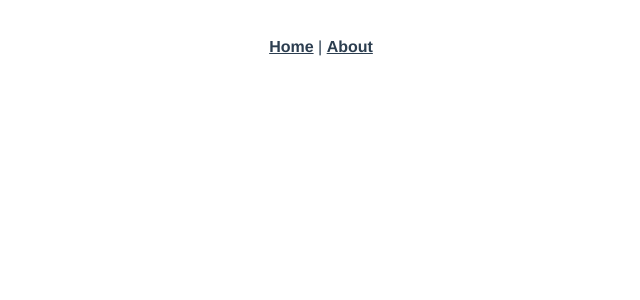
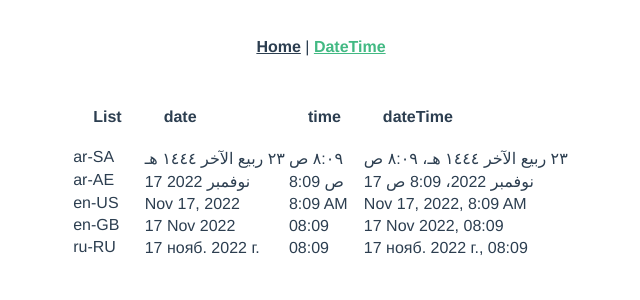
Before and after one commit to ctaaag/hello-Himedi, a Vue app: page /datetime in a window 1280 px wide. Before the commit this address had no page. Shown: the top 300 px of the page, without its empty margins (319-959 px from the left). Built offline with nearby package versions, Linux system fonts and the light colour scheme.

Commit message:
feat : datetime 미션 완료

```diff
--- a/src/App.vue
+++ b/src/App.vue
@@ -1,9 +1,10 @@
 <template>
 	<nav>
 		<router-link to="/">Home</router-link> |
-    <router-link to="/about">About</router-link>
+		<router-link to="/datetime">DateTime</router-link>
 	</nav>
-  <router-view/>
+	<router-view />
+	<!-- 라우터 뷰는 해당 자리에 라우터 컴포넌트가 발생하게 됨 -->
 </template>
 
 <style>
--- a/src/main.js
+++ b/src/main.js
@@ -2,6 +2,4 @@ import { createApp } from "vue";
 import App from "./App.vue";
 import router from "./router";
 
-const app = createApp(App).use(router);
-app.use(router);
-app.mount("#app");
+createApp(App).use(router).mount("#app");
--- a/src/router/index.js
+++ b/src/router/index.js
@@ -1,25 +1,25 @@
-import { createRouter, createWebHistory } from 'vue-router'
-import HomeView from '../views/HomeView.vue'
+import { createRouter, createWebHistory } from "vue-router";
+import HomeView from "../views/HomeView.vue";
 
 const routes = [
-  {
-    path: '/',
-    name: 'home',
-    component: HomeView
-  },
-  {
-    path: '/about',
-    name: 'about',
-    // route level code-splitting
-    // this generates a separate chunk (about.[hash].js) for this route
-    // which is lazy-loaded when the route is visited.
-    component: () => import(/* webpackChunkName: "about" */ '../views/AboutView.vue')
-  }
-]
+	{
+		path: "/",
+		name: "home",
+		component: HomeView,
+	},
+	{
+		path: "/datetime",
+		name: "datetime",
+		component: () =>
+			import(
+				/* webpackChunkName: "datetime" , webpackPrefetch:true */ "../views/DateTime.vue"
+			),
+	},
+];
 
 const router = createRouter({
-  history: createWebHistory(process.env.BASE_URL),
-  routes
-})
+	history: createWebHistory(process.env.BASE_URL),
+	routes,
+});
 
-export default router
+export default router;
--- a/src/views/AboutView.vue
+++ /dev/null
@@ -1,5 +0,0 @@
-<template>
-  <div class="about">
-    <h1>This is an about page</h1>
-  </div>
-</template>
--- /dev/null
+++ b/src/views/DateTime.vue
@@ -0,0 +1,74 @@
+<template>
+	<div class="component_container">
+		<table class="locale_table" id="total">
+			<thead>
+				<tr>
+					<th class="datetime_container">List</th>
+					<th
+						class="datetime_container"
+						v-for="(item, key) in dateTimeList"
+						v-bind:key="key"
+					>
+						{{ item }}
+					</th>
+				</tr>
+			</thead>
+			<tbody>
+				<tr v-for="(item, key) in localeList" v-bind:key="key">
+					{{
+						item
+					}}
+					<td>{{ dateSample.toLocaleDateString(item, optionList[0]) }}</td>
+					<td>{{ dateSample.toLocaleTimeString(item, optionList[1]) }}</td>
+					<td>{{ dateSample.toLocaleString(item, optionList[2]) }}</td>
+				</tr>
+			</tbody>
+		</table>
+	</div>
+</template>
+
+<script>
+console.log("date: ", Date.now());
+
+export default {
+	name: "datetimeComponent",
+	data() {
+		return {
+			dateSample: new Date(),
+			dateTimeList: ["date", "time", "dateTime"],
+			localeList: ["ar-SA", "ar-AE", "en-US", "en-GB", "ru-RU"],
+			optionList: [
+				{ year: "numeric", month: "short", day: "numeric" },
+				{ minute: "numeric", hour: "numeric" },
+				{
+					year: "numeric",
+					month: "short",
+					day: "numeric",
+					minute: "numeric",
+					hour: "numeric",
+				},
+			],
+		};
+	},
+	methods: {},
+};
+</script>
+
+<style>
+.component_container {
+	display: flex;
+	justify-content: center;
+}
+
+.datetime_container {
+	padding: 20px;
+}
+
+.table_list {
+	border: 1px solid gray;
+}
+
+.locale_table {
+	text-align: left;
+}
+</style>
--- a/src/views/HomeView.vue
+++ b/src/views/HomeView.vue
@@ -13,7 +13,7 @@
 export default {
 	name: "HomeView",
 	// components: {
-	//   HelloWorld
-	// }
+	// 	HelloWorld,
+	// },
 };
 </script>
```
Also changed, not shown: src/components/DateTime.vue (deleted, +0 -60 lines). Lines whose indentation alone changed are shown as unchanged.
